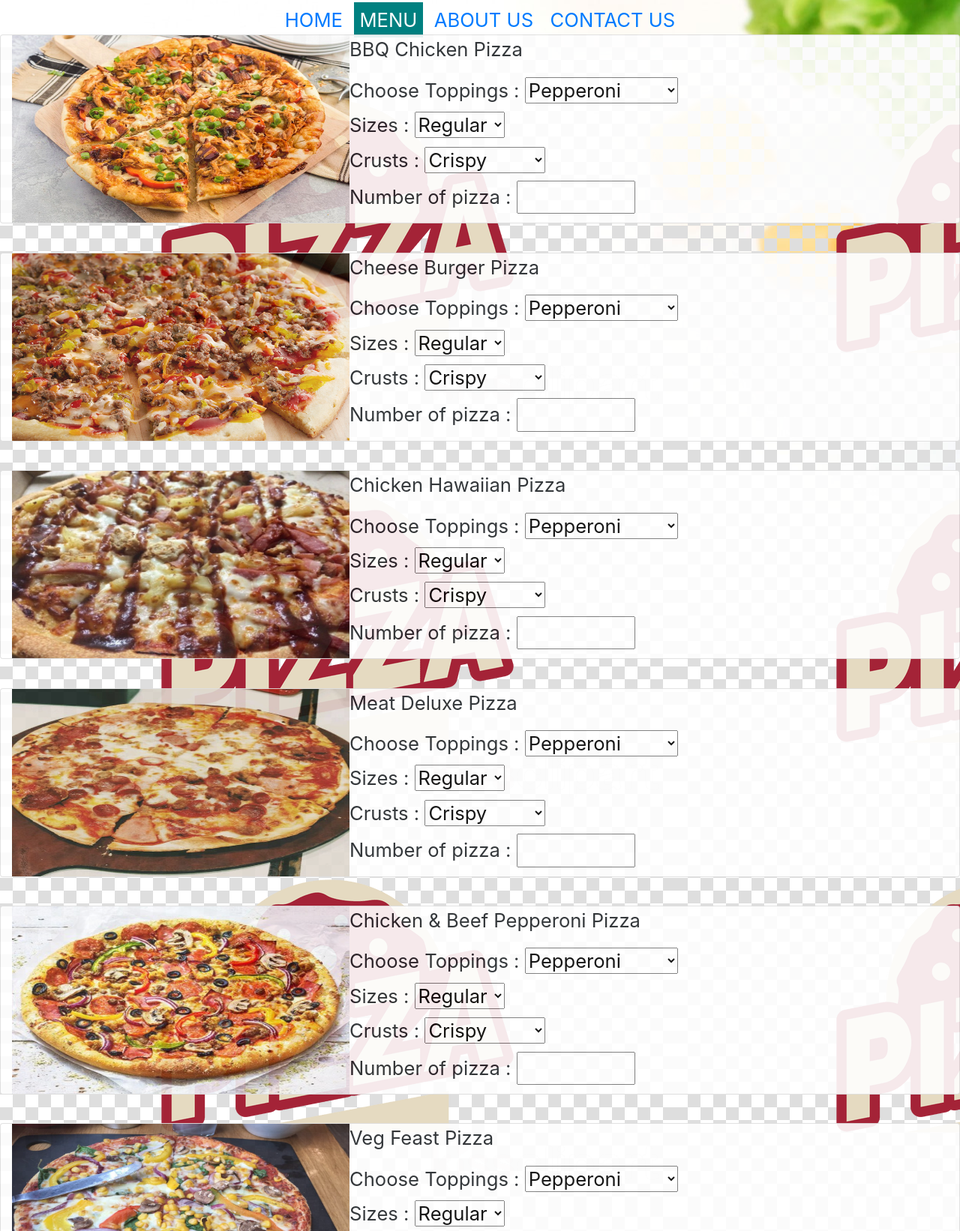
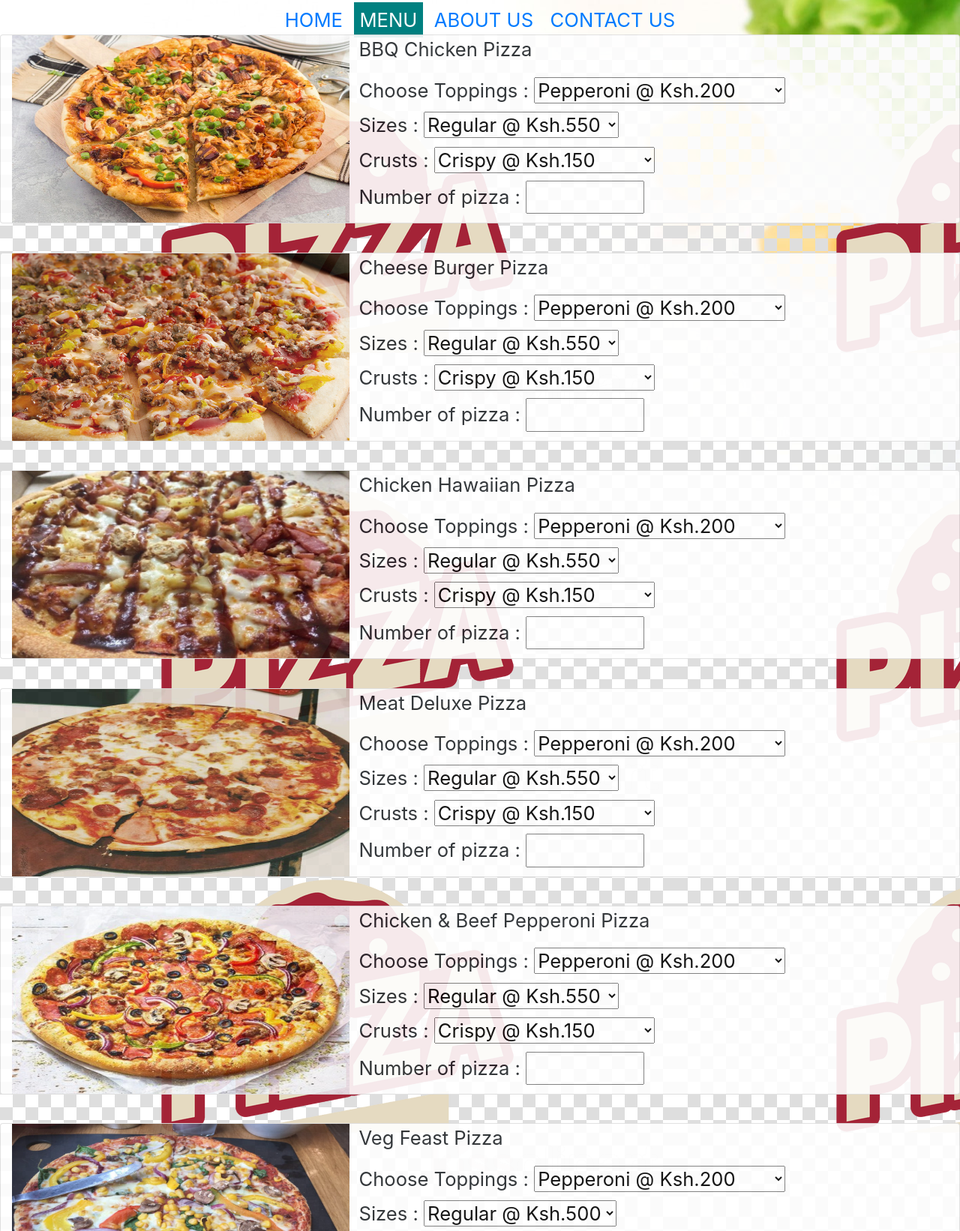
Before and after one commit to OwinoLucas/bueno-pizzaria, a plain HTML site: page menu.html in a window 1280 px wide. Shown: the part 2-1644 px from the top of the page at 75% size. Drawn offline with nearby package versions, Linux system fonts and the light colour scheme.

Commit message:
Add prices to pizza sizes,toppings and crusts

```diff
--- a/menu.html
+++ b/menu.html
@@ -24,27 +24,27 @@
               <p class="img1">BBQ Chicken Pizza</p>
               <label for="Toppings">Choose Toppings :</label>
                 <select class="T">
-                  <option value="pepperoni">Pepperoni</option>
-                  <option value="mushrooms">Mushrooms</option>
-                  <option value="onions">Onions</option>
-                  <option value="sausages">Sausages</option>
-                  <option value="Bacon">Bacon</option>
-                  <option value="extra cheese">Extra Cheese</option>
-                  <option value="black olives">Black Olives</option>
-                  <option value="green peppers">Green Peppers</option>
+                  <option value="pepperoni">Pepperoni @ Ksh.200</option>
+                  <option value="mushrooms">Mushrooms @ Ksh.180</option>
+                  <option value="onions">Onions @ Ksh.100</option>
+                  <option value="sausages">Sausages @ Ksh.250</option>
+                  <option value="Bacon">Bacon @ Ksh.300</option>
+                  <option value="extra cheese">Extra Cheese @ Ksh.300</option>
+                  <option value="black olives">Black Olives @ Ksh.200</option>
+                  <option value="green peppers">Green Peppers @ Ksh.150</option>
                 </select><br>
                 <label for="sizes">Sizes :</label>
                 <select class="S">
-                  <option value="regular">Regular</option>
-                  <option value="medium">Medium</option>
-                  <option value="large">Large</option>
-                  <option value="mega">Mega</option>
+                  <option value="regular">Regular @ Ksh.550</option>
+                  <option value="medium">Medium @ Ksh.800</option>
+                  <option value="large">Large @ Ksh.1000</option>
+                  <option value="mega">Mega @ Ksh.1200</option>
                 </select><br>
                 <label for="crusts">Crusts :</label>
                 <select class="C">
-                  <option value="crispy">Crispy</option>
-                  <option value="stuffed">Stuffed</option>
-                  <option value="gluten-free">Gluten-free</option>
+                  <option value="crispy">Crispy @ Ksh.150</option>
+                  <option value="stuffed">Stuffed @ Ksh.200</option>
+                  <option value="gluten-free">Gluten-free @ Ksh.100</option>
                 </select><br>
                 <label for="number of pizza">Number of pizza :</label>
                 <input type="number" class="No" min="1" max="1000">
@@ -57,27 +57,27 @@
                 <p class="img1"> Cheese Burger Pizza</p>
                 <label for="Toppings">Choose Toppings :</label>
                 <select class="T">
-                  <option value="pepperoni">Pepperoni</option>
-                  <option value="mushrooms">Mushrooms</option>
-                  <option value="onions">Onions</option>
-                  <option value="sausages">Sausages</option>
-                  <option value="Bacon">Bacon</option>
-                  <option value="extra cheese">Extra Cheese</option>
-                  <option value="black olives">Black Olives</option>
-                  <option value="green peppers">Green Peppers</option>
+                  <option value="pepperoni">Pepperoni @ Ksh.200</option>
+                  <option value="mushrooms">Mushrooms @ Ksh.180</option>
+                  <option value="onions">Onions @ Ksh.100</option>
+                  <option value="sausages">Sausages @ Ksh.250</option>
+                  <option value="Bacon">Bacon @ Ksh.300</option>
+                  <option value="extra cheese">Extra Cheese @ Ksh.300</option>
+                  <option value="black olives">Black Olives @ Ksh.200</option>
+                  <option value="green peppers">Green Peppers @ Ksh.150</option>
                 </select><br>
                 <label for="sizes">Sizes :</label>
                 <select class="S">
-                  <option value="regular">Regular</option>
-                  <option value="medium">Medium</option>
-                  <option value="large">Large</option>
-                  <option value="mega">Mega</option>
+                  <option value="regular">Regular @ Ksh.550</option>
+                  <option value="medium">Medium @ Ksh.800</option>
+                  <option value="large">Large @ Ksh.1000</option>
+                  <option value="mega">Mega @ Ksh.1200</option>
                 </select><br>
                 <label for="crusts">Crusts :</label>
                 <select class="C">
-                  <option value="crispy">Crispy</option>
-                  <option value="stuffed">Stuffed</option>
-                  <option value="gluten-free">Gluten-free</option>
+                  <option value="crispy">Crispy @ Ksh.150</option>
+                  <option value="stuffed">Stuffed @ Ksh.200</option>
+                  <option value="gluten-free">Gluten-free @ Ksh.100</option>
                 </select><br>
                 <label for="number of pizza">Number of pizza :</label>
                 <input type="number" class="No" min="1" max="1000">
@@ -90,27 +90,27 @@
                 <p class="img1">Chicken Hawaiian Pizza</p>
                 <label for="Toppings">Choose Toppings :</label>
                 <select class="T">
-                  <option value="pepperoni">Pepperoni</option>
-                  <option value="mushrooms">Mushrooms</option>
-                  <option value="onions">Onions</option>
-                  <option value="sausages">Sausages</option>
-                  <option value="Bacon">Bacon</option>
-                  <option value="extra cheese">Extra Cheese</option>
-                  <option value="black olives">Black Olives</option>
-                  <option value="green peppers">Green Peppers</option>
+                  <option value="pepperoni">Pepperoni @ Ksh.200</option>
+                  <option value="mushrooms">Mushrooms @ Ksh.180</option>
+                  <option value="onions">Onions @ Ksh.100</option>
+                  <option value="sausages">Sausages @ Ksh.250</option>
+                  <option value="Bacon">Bacon @ Ksh.300</option>
+                  <option value="extra cheese">Extra Cheese @ Ksh.300</option>
+                  <option value="black olives">Black Olives @ Ksh.200</option>
+                  <option value="green peppers">Green Peppers @ Ksh.150</option>
                 </select><br>
                 <label for="sizes">Sizes :</label>
                 <select class="S">
-                  <option value="regular">Regular</option>
-                  <option value="medium">Medium</option>
-                  <option value="large">Large</option>
-                  <option value="mega">Mega</option>
+                  <option value="regular">Regular @ Ksh.550</option>
+                  <option value="medium">Medium @ Ksh.800</option>
+                  <option value="large">Large @ Ksh.1000</option>
+                  <option value="mega">Mega @ Ksh.1200</option>
                 </select><br>
                 <label for="crusts">Crusts :</label>
                 <select class="C">
-                  <option value="crispy">Crispy</option>
-                  <option value="stuffed">Stuffed</option>
-                  <option value="gluten-free">Gluten-free</option>
+                  <option value="crispy">Crispy @ Ksh.150</option>
+                  <option value="stuffed">Stuffed @ Ksh.200</option>
+                  <option value="gluten-free">Gluten-free @ Ksh.100</option>
                 </select><br>
                 <label for="number of pizza">Number of pizza :</label>
                 <input type="number" class="No" min="1" max="1000">
@@ -123,27 +123,27 @@
                 <p class="img1">Meat Deluxe Pizza</p>
                 <label for="Toppings">Choose Toppings :</label>
                 <select class="T">
-                  <option value="pepperoni">Pepperoni</option>
-                  <option value="mushrooms">Mushrooms</option>
-                  <option value="onions">Onions</option>
-                  <option value="sausages">Sausages</option>
-                  <option value="Bacon">Bacon</option>
-                  <option value="extra cheese">Extra Cheese</option>
-                  <option value="black olives">Black Olives</option>
-                  <option value="green peppers">Green Peppers</option>
+                  <option value="pepperoni">Pepperoni @ Ksh.200</option>
+                  <option value="mushrooms">Mushrooms @ Ksh.180</option>
+                  <option value="onions">Onions @ Ksh.100</option>
+                  <option value="sausages">Sausages @ Ksh.250</option>
+                  <option value="Bacon">Bacon @ Ksh.300</option>
+                  <option value="extra cheese">Extra Cheese @ Ksh.300</option>
+                  <option value="black olives">Black Olives @ Ksh.200</option>
+                  <option value="green peppers">Green Peppers @ Ksh.150</option>
                 </select><br>
                 <label for="sizes">Sizes :</label>
                 <select class="S">
-                  <option value="regular">Regular</option>
-                  <option value="medium">Medium</option>
-                  <option value="large">Large</option>
-                  <option value="mega">Mega</option>
+                  <option value="regular">Regular @ Ksh.550</option>
+                  <option value="medium">Medium @ Ksh.800</option>
+                  <option value="large">Large @ Ksh.1000</option>
+                  <option value="mega">Mega @ Ksh.1200</option>
                 </select><br>
                 <label for="crusts">Crusts :</label>
                 <select class="C">
-                  <option value="crispy">Crispy</option>
-                  <option value="stuffed">Stuffed</option>
-                  <option value="gluten-free">Gluten-free</option>
+                  <option value="crispy">Crispy @ Ksh.150</option>
+                  <option value="stuffed">Stuffed @ Ksh.200</option>
+                  <option value="gluten-free">Gluten-free @ Ksh.100</option>
                 </select><br>
                 <label for="number of pizza">Number of pizza :</label>
                 <input type="number" class="No" min="1" max="1000">
@@ -156,27 +156,27 @@
                 <p class="img1">Chicken & Beef Pepperoni Pizza</p>
                 <label for="Toppings">Choose Toppings :</label>
                 <select class="T">
-                  <option value="pepperoni">Pepperoni</option>
-                  <option value="mushrooms">Mushrooms</option>
-                  <option value="onions">Onions</option>
-                  <option value="sausages">Sausages</option>
-                  <option value="Bacon">Bacon</option>
-                  <option value="extra cheese">Extra Cheese</option>
-                  <option value="black olives">Black Olives</option>
-                  <option value="green peppers">Green Peppers</option>
+                  <option value="pepperoni">Pepperoni @ Ksh.200</option>
+                  <option value="mushrooms">Mushrooms @ Ksh.180</option>
+                  <option value="onions">Onions @ Ksh.100</option>
+                  <option value="sausages">Sausages @ Ksh.250</option>
+                  <option value="Bacon">Bacon @ Ksh.300</option>
+                  <option value="extra cheese">Extra Cheese @ Ksh.300</option>
+                  <option value="black olives">Black Olives @ Ksh.200</option>
+                  <option value="green peppers">Green Peppers @ Ksh.150</option>>
                 </select><br>
                 <label for="sizes">Sizes :</label>
                 <select class="S">
-                  <option value="regular">Regular</option>
-                  <option value="medium">Medium</option>
-                  <option value="large">Large</option>
-                  <option value="mega">Mega</option>
+                  <option value="regular">Regular @ Ksh.550</option>
+                  <option value="medium">Medium @ Ksh.800</option>
+                  <option value="large">Large @ Ksh.1000</option>
+                  <option value="mega">Mega @ Ksh.1200</option>
                 </select><br>
                 <label for="crusts">Crusts :</label>
                 <select class="C">
-                  <option value="crispy">Crispy</option>
-                  <option value="stuffed">Stuffed</option>
-                  <option value="gluten-free">Gluten-free</option>
+                  <option value="crispy">Crispy @ Ksh.150</option>
+                  <option value="stuffed">Stuffed @ Ksh.200</option>
+                  <option value="gluten-free">Gluten-free @ Ksh.100</option>
                 </select><br>
                 <label for="number of pizza">Number of pizza :</label>
                 <input type="number" class="No" min="1" max="1000">
@@ -189,27 +189,27 @@
                 <p class="img1">Veg Feast Pizza</p>
                 <label for="Toppings">Choose Toppings :</label>
                 <select class="T">
-                  <option value="pepperoni">Pepperoni</option>
-                  <option value="mushrooms">Mushrooms</option>
-                  <option value="onions">Onions</option>
-                  <option value="sausages">Sausages</option>
-                  <option value="Bacon">Bacon</option>
-                  <option value="extra cheese">Extra Cheese</option>
-                  <option value="black olives">Black Olives</option>
-                  <option value="green peppers">Green Peppers</option>
+                  <option value="pepperoni">Pepperoni @ Ksh.200</option>
+                  <option value="mushrooms">Mushrooms @ Ksh.180</option>
+                  <option value="onions">Onions @ Ksh.100</option>
+                  <option value="sausages">Sausages @ Ksh.250</option>
+                  <option value="Bacon">Bacon @ Ksh.300</option>
+                  <option value="extra cheese">Extra Cheese @ Ksh.300</option>
+                  <option value="black olives">Black Olives @ Ksh.200</option>
+                  <option value="green peppers">Green Peppers @ Ksh.150</option>
                 </select><br>
                 <label for="sizes">Sizes :</label>
                 <select class="S">
-                  <option value="regular">Regular</option>
-                  <option value="medium">Medium</option>
-                  <option value="large">Large</option>
-                  <option value="mega">Mega</option>
+                  <option value="regular">Regular @ Ksh.500</option>
+                  <option value="medium">Medium @ Ksh.750</option>
+                  <option value="large">Large @ Ksh.950</option>
+                  <option value="mega">Mega @ Ksh.1150</option>
                 </select><br>
                 <label for="crusts">Crusts :</label>
                 <select class="C">
-                  <option value="crispy">Crispy</option>
-                  <option value="stuffed">Stuffed</option>
-                  <option value="gluten-free">Gluten-free</option>
+                  <option value="crispy">Crispy @ Ksh.150</option>
+                  <option value="stuffed">Stuffed @ Ksh.200</option>
+                  <option value="gluten-free">Gluten-free @ Ksh.100</option>
                 </select><br>
                 <label for="number of pizza">Number of pizza :</label>
                 <input type="number" class="No" min="1" max="1000">
@@ -222,27 +222,27 @@
                 <p class="img1">Chicken PeriPeri Pizza</p>
                 <label for="Toppings">Choose Toppings :</label>
                 <select class="T">
-                  <option value="pepperoni">Pepperoni</option>
-                  <option value="mushrooms">Mushrooms</option>
-                  <option value="onions">Onions</option>
-                  <option value="sausages">Sausages</option>
-                  <option value="Bacon">Bacon</option>
-                  <option value="extra cheese">Extra Cheese</option>
-                  <option value="black olives">Black Olives</option>
-                  <option value="green peppers">Green Peppers</option>
+                  <option value="pepperoni">Pepperoni @ Ksh.200</option>
+                  <option value="mushrooms">Mushrooms @ Ksh.180</option>
+                  <option value="onions">Onions @ Ksh.100</option>
+                  <option value="sausages">Sausages @ Ksh.250</option>
+                  <option value="Bacon">Bacon @ Ksh.300</option>
+                  <option value="extra cheese">Extra Cheese @ Ksh.300</option>
+                  <option value="black olives">Black Olives @ Ksh.200</option>
+                  <option value="green peppers">Green Peppers @ Ksh.150</option>
                 </select><br>
                 <label for="sizes">Sizes :</label>
                 <select class="S">
-                  <option value="regular">Regular</option>
-                  <option value="medium">Medium</option>
-                  <option value="large">Large</option>
-                  <option value="mega">Mega</option>
+                  <option value="regular">Regular @ Ksh.500</option>
+                  <option value="medium">Medium @ Ksh.750</option>
+                  <option value="large">Large @ Ksh.950</option>
+                  <option value="mega">Mega @ Ksh.1150</option>
                 </select><br>
                 <label for="crusts">Crusts :</label>
                 <select class="C">
-                  <option value="crispy">Crispy</option>
-                  <option value="stuffed">Stuffed</option>
-                  <option value="gluten-free">Gluten-free</option>
+                  <option value="crispy">Crispy @ Ksh.150</option>
+                  <option value="stuffed">Stuffed @ Ksh.200</option>
+                  <option value="gluten-free">Gluten-free @ Ksh.100</option>
                 </select><br>
                 <label for="number of pizza">Number of pizza :</label>
                 <input type="number" class="No" min="1" max="1000">
```
Also changed, not shown: about-us.html (+2 -2 lines), css/styles.css (+15 -1 lines), index.html (+4 -3 lines), pics/PIZZARIA.png (added), pics/offwht.jpg (added), 2 other files.
